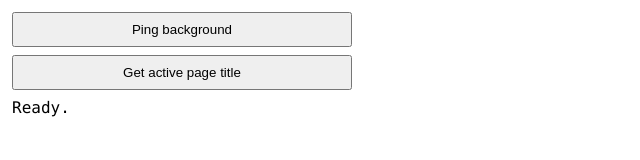
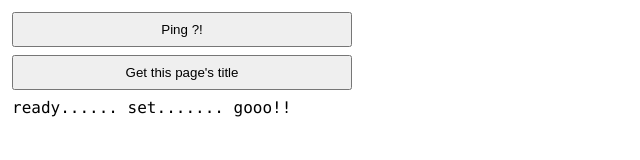
Before and after one commit to st3lll4/dino-template, a website built with Vite: page src/entrypoints/popup/popup.html in a window 1280 px wide. Shown: the whole page, without its empty margins (0-640 px from the left). Built offline with nearby package versions, Linux system fonts and the light colour scheme.

Commit message:
silly business

```diff
--- a/src/entrypoints/popup/popup.html
+++ b/src/entrypoints/popup/popup.html
@@ -27,9 +27,9 @@
     </style>
   </head>
   <body>
-    <button id="ping">Ping background</button>
-    <button id="get-title">Get active page title</button>
-    <p id="result">Ready.</p>
+    <button id="ping">Ping ?!</button>
+    <button id="get-title">Get this page's title</button>
+    <p id="result">ready...... set....... gooo!!</p>
 
     <script type="module" src="popup.ts"></script>
   </body>
```
